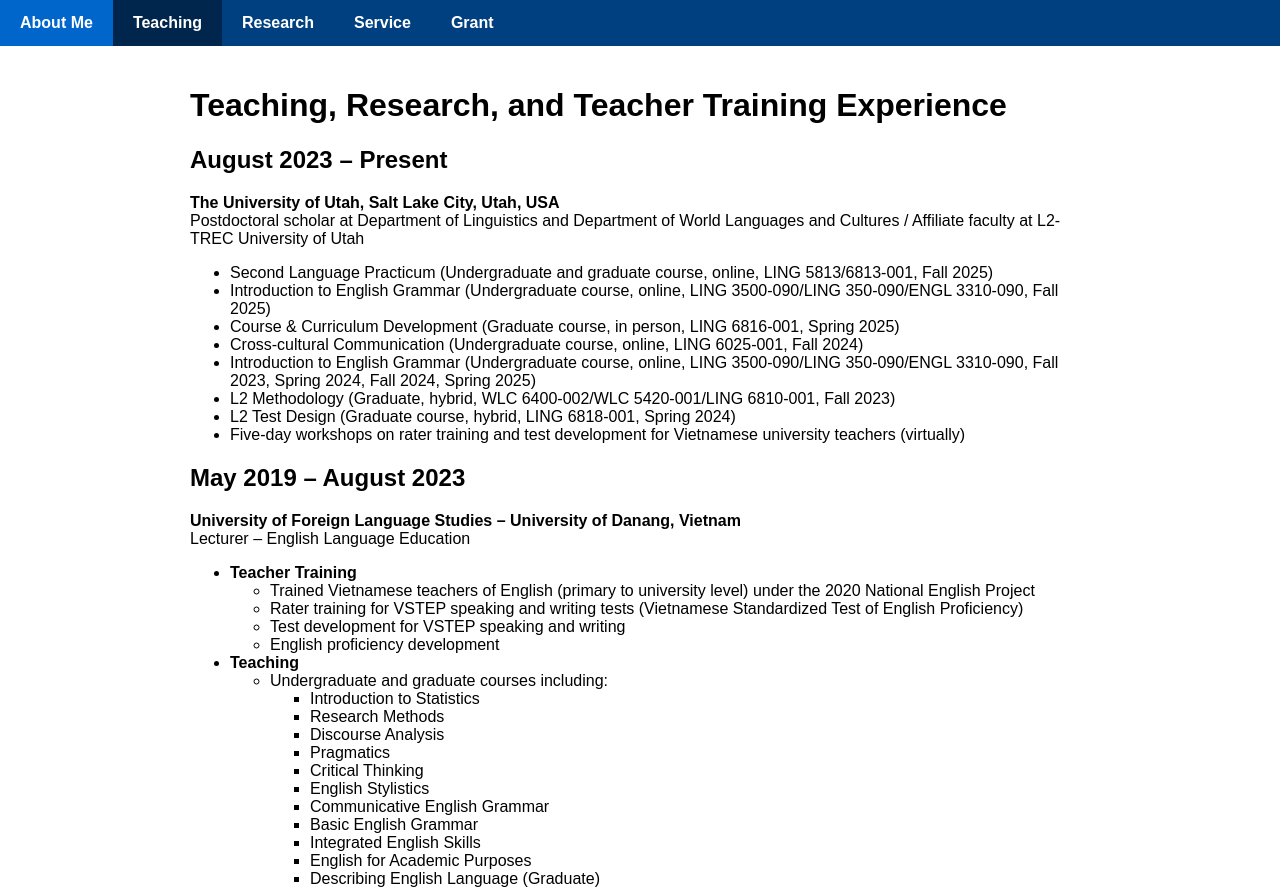
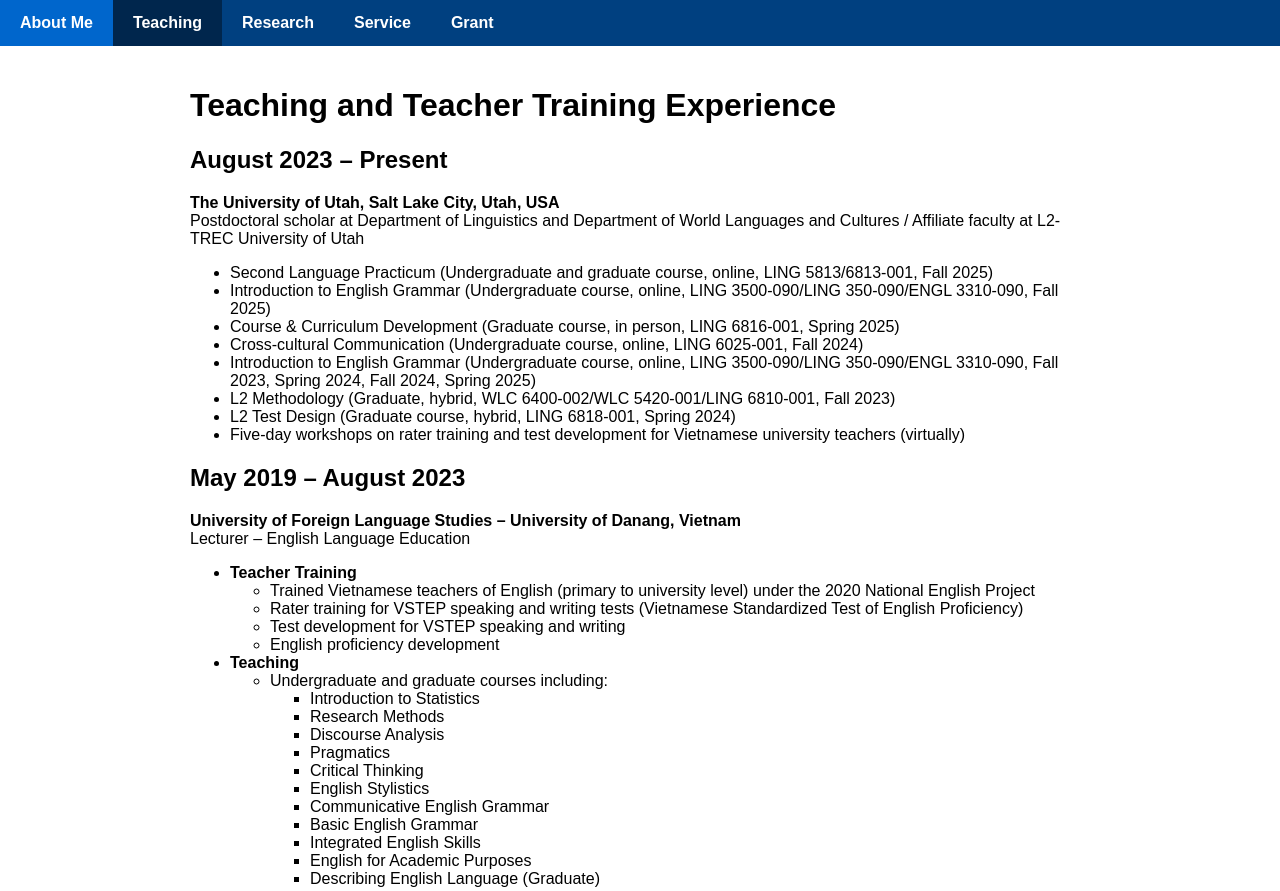
Before and after one commit to soncavo/soncathanhvo.github.io, a plain HTML site: page teaching.html in a window 1280 px wide. Shown: the top 891 px of the page. Drawn offline with Linux system fonts and the light colour scheme.

Commit message:
Update teaching.html

```diff
--- a/teaching.html
+++ b/teaching.html
@@ -25,7 +25,7 @@
   </nav>
 
  <main>
-  <h1>Teaching, Research, and Teacher Training Experience</h1>
+  <h1>Teaching and Teacher Training Experience</h1>
 
   <section>
     <h2>August 2023 – Present</h2>
```
